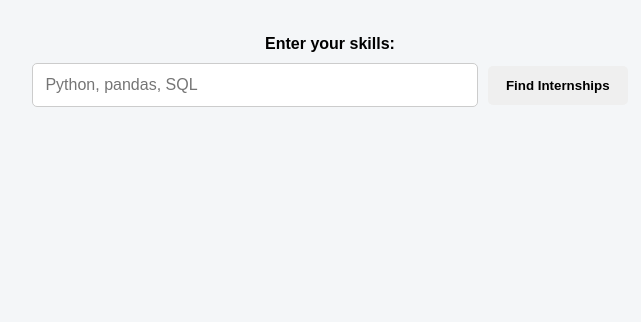
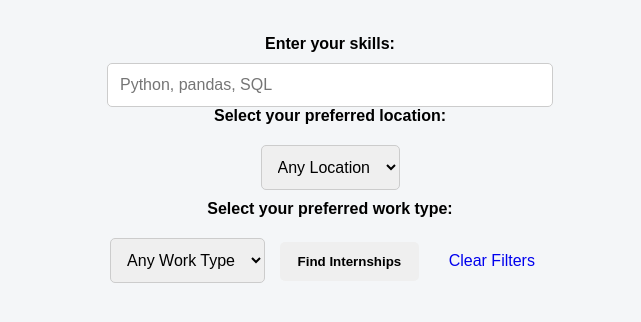
Before and after one commit to zirwa29/internship-matchmaker, a Flask app: page / in a window 1280 px wide. Shown: the part 125-447 px from the top of the page, without its empty margins (310-951 px from the left). Run offline with Flask 3, Linux system fonts and the light colour scheme.

Commit message:
Day 13 - Add internship filters

```diff
--- a/app.py
+++ b/app.py
@@ -1,4 +1,3 @@
-
 from flask import Flask, render_template, request
 from src.matcher import (
     calculate_match,
@@ -21,6 +20,9 @@ def home():
     if request.method == "POST":
 
         skills = request.form["skills"]
+        location = request.form["location"]
+        work_type = request.form.get("work_type", "Any")
+
 
         student_skills = [
             skill.strip()
@@ -43,9 +45,23 @@ def home():
             get_match_level
         )
 
-        recommendations = internships[
+        filtered_internships = internships[
             internships["match_score"] > 0
-        ].sort_values(
+        ]
+
+        if location != "Any":
+            filtered_internships = filtered_internships[
+                filtered_internships["location"].str.lower() == location.lower()
+            ]
+
+        if work_type != "Any":
+            filtered_internships = filtered_internships[
+            filtered_internships["work_type"].str.lower() == work_type.lower()
+             ]
+
+
+
+        recommendations = filtered_internships.sort_values(
             by="match_percentage",
             ascending=False
         ).head(5)
--- a/static/style.css
+++ b/static/style.css
@@ -105,3 +105,30 @@ h2 {
         font-size: 18px;
         color: #666;
     }
+select {
+    padding: 12px;
+    margin: 10px 5px;
+    border: 1px solid #ccc;
+    border-radius: 5px;
+    font-size: 16px;
+}
+
+.clear-button {
+    display: inline-block;
+    padding: 12px 20px;
+    margin-left: 5px;
+    text-decoration: none;
+    border-radius: 5px;
+    font-size: 16px;
+}
+
+.match-level {
+    font-size: 17px;
+    margin-top: 10px;
+}
+
+    .match-level span {
+        font-weight: bold;
+        padding: 5px 10px;
+        border-radius: 5px;
+    }
--- a/templates/index.html
+++ b/templates/index.html
@@ -18,10 +18,34 @@
 
         <input type="text"
                name="skills"
-               placeholder="Python, pandas, SQL">
+               placeholder="Python, pandas, SQL"
+               required>
+
+        <label>Select your preferred location:</label>
+
+        <select name="location">
+
+            <option value="Any">Any Location</option>
+            <option value="Lahore">Lahore</option>
+            <option value="Islamabad">Islamabad</option>
+            <option value="Karachi">Karachi</option>
+            <option value="Remote">Remote</option>
+
+        </select>
+
+        <label>Select your preferred work type:</label>
+
+        <select name="work_type">
+
+            <option value="Any">Any Work Type</option>
+            <option value="Remote">Remote</option>
+            <option value="Hybrid">Hybrid</option>
+            <option value="On-site">On-site</option>
+
+        </select>
 
         <button type="submit">Find Internships</button>
-
+        <a href="/" class="clear-button">Clear Filters</a>
     </form>
 
     {% if recommendations %}
@@ -56,6 +80,11 @@
             <p>
                 <strong>Skills:</strong>
                 {{ internship.skills }}
+            </p>
+
+            <p>
+                <strong>Matched Skills:</strong>
+                {{ internship.matched_skills }}
             </p>
 
             <p>
```
Also changed, not shown: data/recommended_internships.csv (+13 -13 lines).
